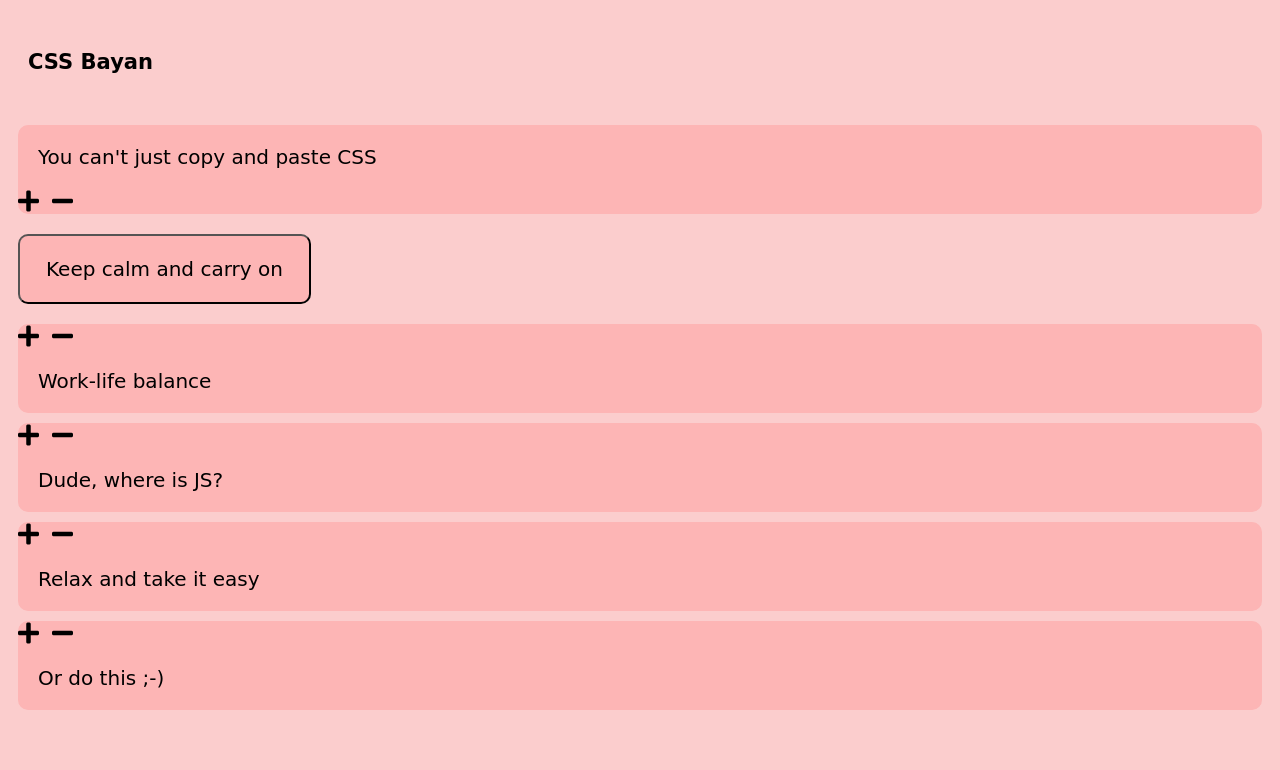
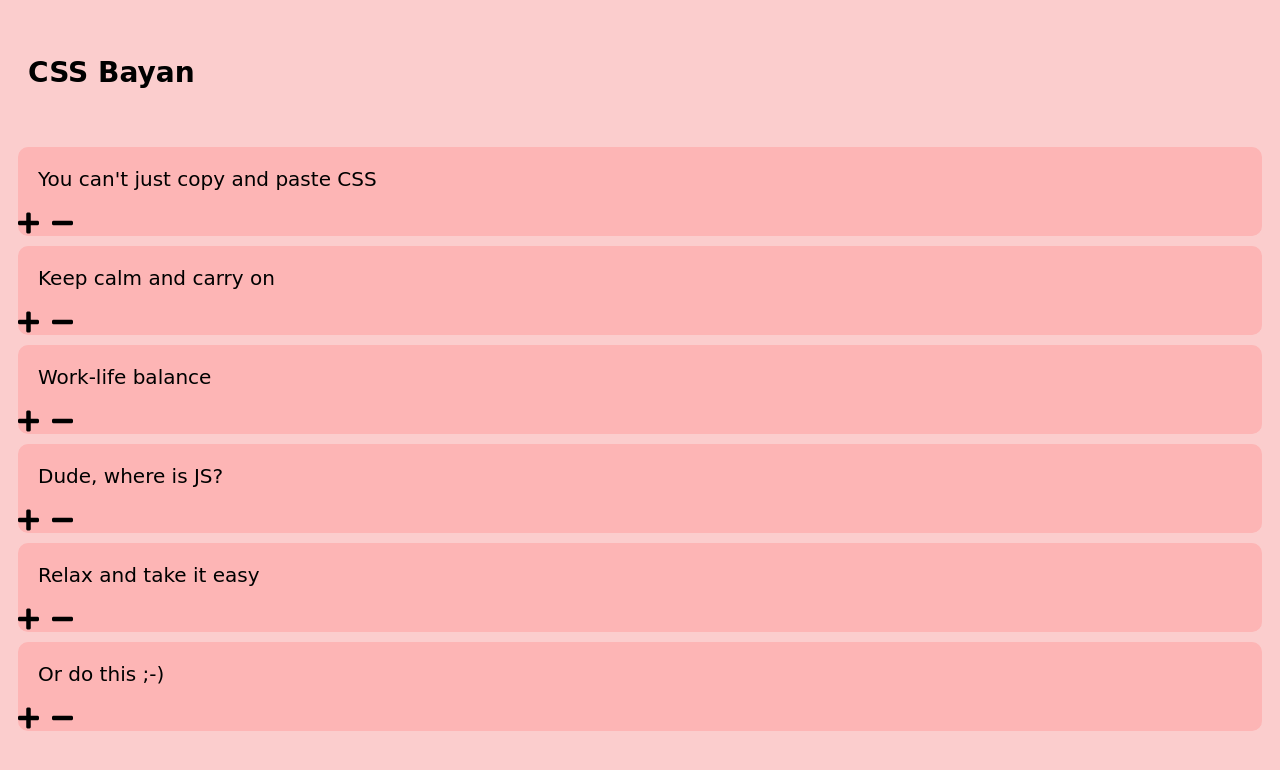
Before and after one commit to anastasi-ya91/cssBayan, a plain HTML site: page index.html in a window 1280 px wide. Drawn offline with Linux system fonts and the light colour scheme.

Commit message:
feat: some changes

```diff
--- a/index.html
+++ b/index.html
@@ -5,8 +5,8 @@
     <meta http-equiv="X-UA-Compatible" content="IE=edge">
     <meta name="viewport" content="width=device-width, initial-scale=1.0">
     <link rel="stylesheet" href="style.css">
+    <link rel="normalize" href="normalize.css">
     <link rel="stylesheet" href="https://cdnjs.cloudflare.com/ajax/libs/font-awesome/5.15.3/css/all.min.css">
-    <link rel="normalize" href="normalize.css">
     <link rel="icon" href="img/favicon.ico">
     <title>CSS Bayan</title>
 </head>
@@ -23,40 +23,42 @@
                 <img src="img/friendsFirst.gif" alt="Friends">
             </div>
         </div>
-        <button type="submit" class="accordion-item">
+        <div tabindex="0" class="accordion-item">
             <h2 class="accordion-header">Keep calm and carry on</h2>
+            <span class="accordion-icon fas fa-plus"></span>
+            <span class="accordion-icon fas fa-minus"></span>
             <div class="accordion-content">
                 <img src="img/Chandler.gif" alt="Chandler dancing">
             </div>
-        </button>
+        </div>
         <div tabindex="0" class="accordion-item">
+            <h2 class="accordion-header">Work-life balance</h2>
             <span class="accordion-icon fas fa-plus"></span>
             <span class="accordion-icon fas fa-minus"></span>
-            <h2 class="accordion-header">Work-life balance</h2>
             <div class="accordion-content">
                 <img src="img/Monica.gif" alt="Monica dancing">
             </div>
         </div>
         <div tabindex="0" class="accordion-item">
+            <h2 class="accordion-header">Dude, where is JS?</h2>
             <span class="accordion-icon fas fa-plus"></span>
             <span class="accordion-icon fas fa-minus"></span>
-            <h2 class="accordion-header">Dude, where is JS?</h2>
             <div class="accordion-content">
                 <img src="img/Ross.gif" alt="Ross happydance">
             </div>
         </div>
         <div tabindex="0" class="accordion-item">
+            <h2 class="accordion-header">Relax and take it easy</h2>
             <span class="accordion-icon fas fa-plus"></span>
             <span class="accordion-icon fas fa-minus"></span>
-            <h2 class="accordion-header">Relax and take it easy</h2>
             <div class="accordion-content">
                 <img src="img/PhoebeFinal.gif" alt="Phoebe for final">
             </div>
         </div>
         <div tabindex="0" class="accordion-item">
+            <h2 class="accordion-header">Or do this ;-)</h2>
             <span class="accordion-icon fas fa-plus"></span>
             <span class="accordion-icon fas fa-minus"></span>
-            <h2 class="accordion-header">Or do this ;-)</h2>
             <div class="accordion-content">
                 <img src="img/JoeyLast.gif" alt="Joey last one">
             </div>
--- a/style.css
+++ b/style.css
@@ -11,7 +11,7 @@ body {
     position: static;
     margin: 0 auto;
     padding: 20px;
-    font-size: large;
+    font-size: 1.5em;
 }
 
 .accordion {
@@ -60,10 +60,9 @@ body {
     display: none;
 }
 
-.accordion-item:active .accordion-icon.fa-minus {
+.accordion-item:not(.active) .accordion-icon.fa-minus{
     display: inline-block;
 }
-
 
 .accordion-content {
     padding: 10px;
```
